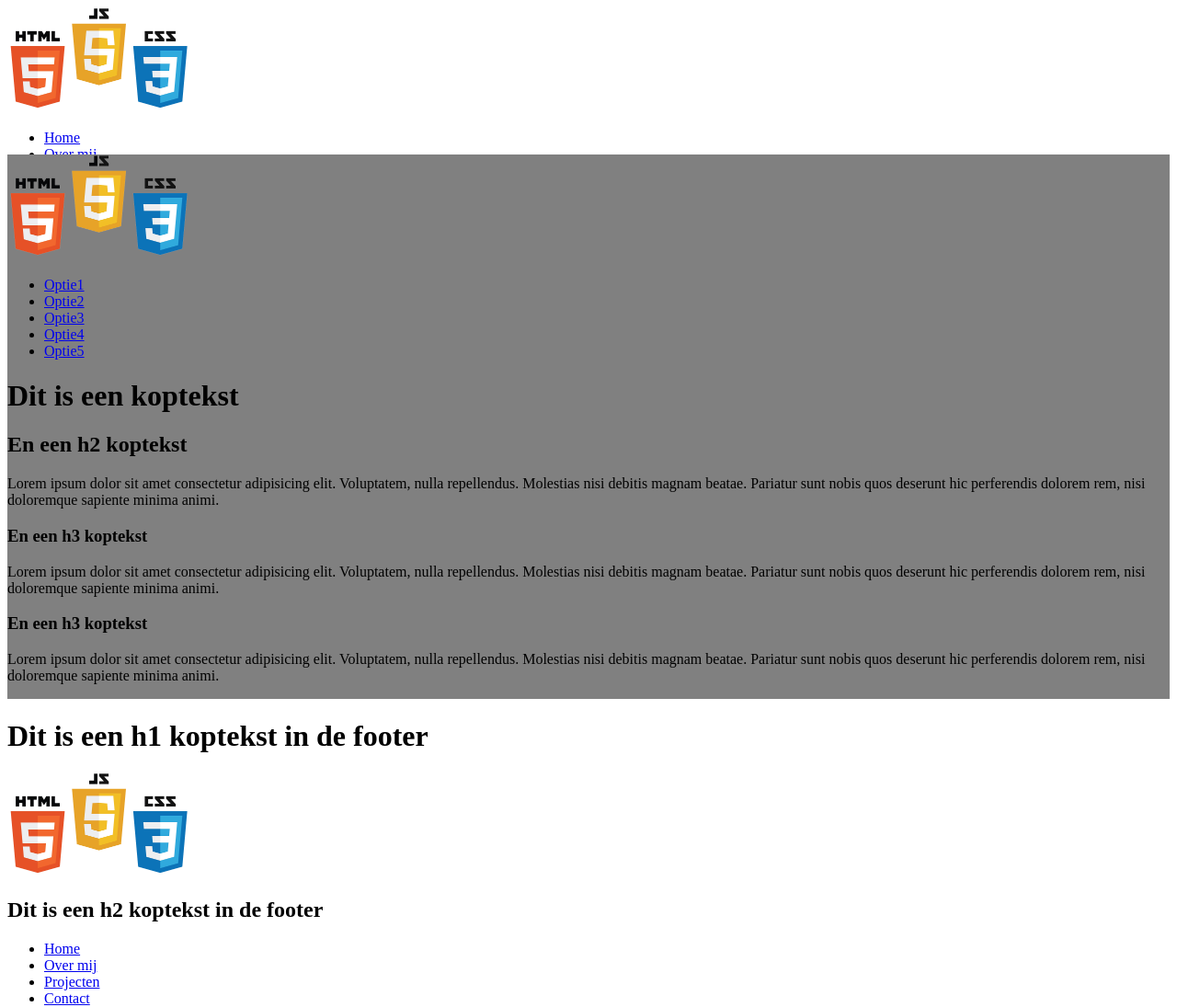
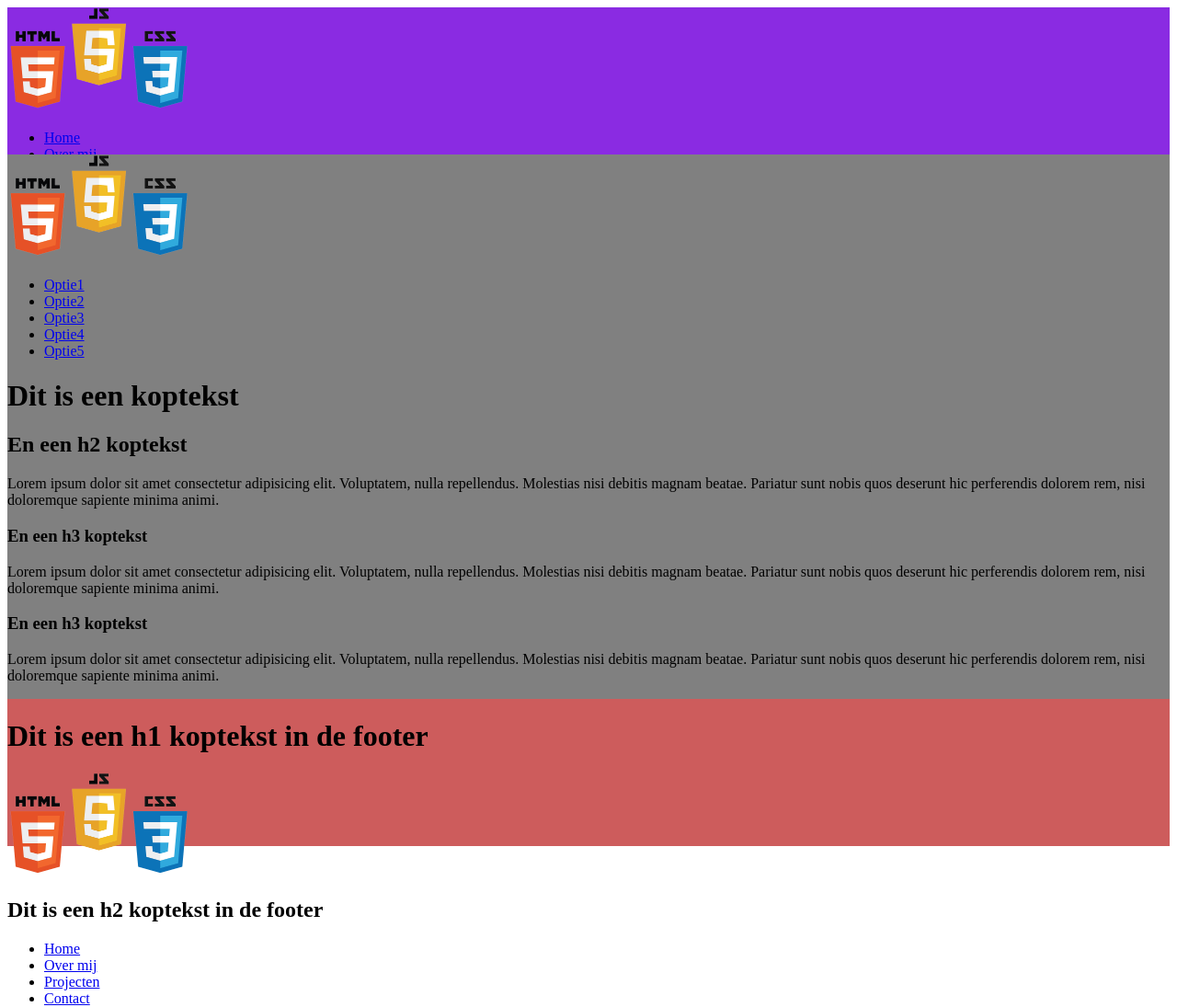
Before and after one commit to ROC-van-Amsterdam-College-Amstelland/fe-op2-css-ids-classes-bengali123, a plain HTML site: page opdracht2/index.html in a window 1280 px wide. Shown: the whole page at 92% size. Drawn offline with Linux system fonts and the light colour scheme.

Commit message:
op 2 header. footer achtergronds kleur verandert

```diff
--- a/opdracht2/style.css
+++ b/opdracht2/style.css
@@ -21,8 +21,10 @@ background-color: grey;
 header{
 width: 100%;
 height: 20%;
+background-color: blueviolet;
 }
 footer{
 width: 100%;
 height: 20%;
+background-color: indianred;
 }
```
Also changed, not shown: 1 other file.
